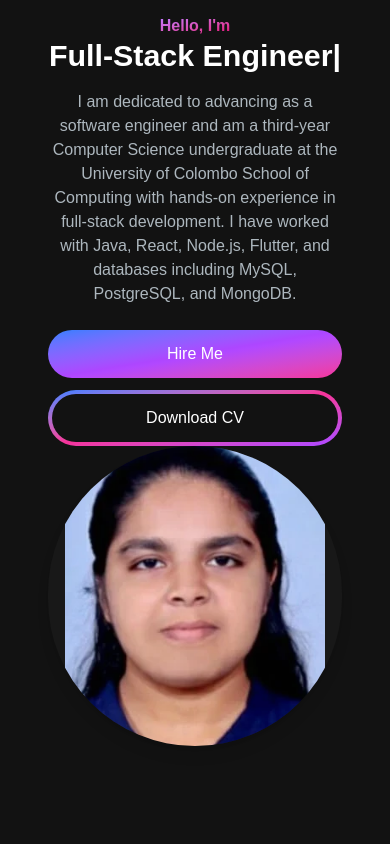
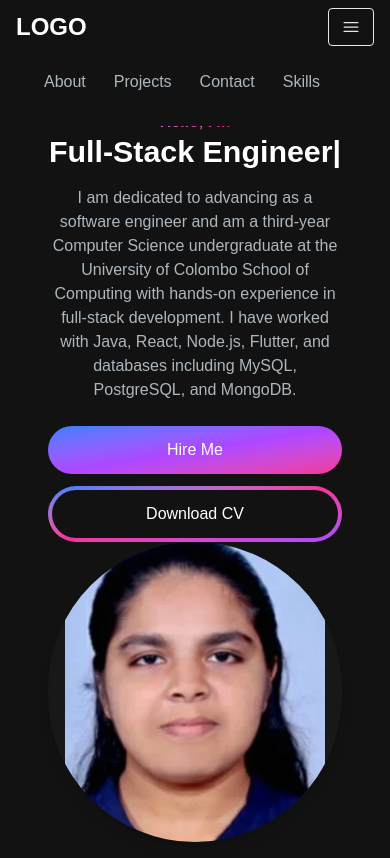
Before and after one commit to HimashaChinthani/my-Portfolio, a Next.js app: page / in a window 390 px wide. Built offline with nearby package versions, Linux system fonts and the light colour scheme.

Commit message:
create navbar

```diff
--- /dev/null
+++ b/app/components/NavBar.jsx
@@ -0,0 +1,65 @@
+ "use client";
+ import React, { useState } from 'react'
+
+ import Link from "next/link";
+import NavLink from "./NavLink";
+import { Bars3Icon, XMarkIcon } from "@heroicons/react/24/solid";
+
+
+const navLinks=[
+    {
+        title:"About",
+        path:"#about",
+    },
+    {
+        title:"Projects",
+        path:"#projects",
+    },
+    {
+        title:"Contact",
+        path:"#contact",
+    },
+    {
+        title:"Skills",
+        path:"#skills",
+    },
+]
+ const NavBar = () => {
+    const[navbarOpen,setNavbarOpen]=useState(false);
+   return (
+     <nav className='fixed top-0 left-0 right-0 z-10 bg-[#121212] bg-opacity-90'>
+        <div className='flex flex-wrap items-center justify-between mx-auto px-4 py-2'>
+            <Link href={"/"} className=" text-2xl md:text-5xl text-white font-semibold">LOGO</Link>
+            <div className='mobile-menu block md:hidden'>
+               {navbarOpen ? (
+  <button
+    onClick={() => setNavbarOpen(false)} // close menu
+    className='flex items-center px-3 py-2 border rounded border-slate-200 hover:text-white hover:border-white text-slate-200'
+  >
+    <XMarkIcon className="h-5 w-5" />
+  </button>
+) : (
+  <button
+    onClick={() => setNavbarOpen(true)} // open menu
+    className='flex items-center px-3 py-2 border rounded border-slate-200 hover:text-white hover:border-white text-slate-200'
+  >
+    <Bars3Icon className="h-5 w-5" />
+  </button>
+)}
+
+            </div>
+            <div className='menu'>
+<ul className='flex p-4 md:p-0 md:flex-row md:space-x-8 mt-0'>
+   {navLinks.map((link, index) => (
+    <li key={index}>
+        <NavLink href={link.path} title={link.title} />
+    </li>
+   ))}
+</ul>
+            </div>
+        </div>
+     </nav>
+   )
+ }
+
+ export default NavBar
--- /dev/null
+++ b/app/components/NavLink.jsx
@@ -0,0 +1,14 @@
+import Link from "next/link";
+
+const NavLink = ({ href, title }) => {
+  return (
+    <Link
+      href={href}
+      className=" flex flex-col space-y-4block py-2 pl-3 pr-4 text-[#ADB7BE] sm:text-xl rounded md:p-0 hover:text-white"
+    >
+      {title}
+    </Link>
+  );
+};
+
+export default NavLink;
--- a/app/page.tsx
+++ b/app/page.tsx
@@ -1,10 +1,11 @@
 import Image from "next/image";
 import HeroSection from "./components/HeroSection"
-
+import NavBar from "./components/NavBar";
 export default function Home() {
   return (
       <main className="flex min-h-screen flex-col bg-[#121212] ">
-         <div className="container mx-auto px-12 py-4">
+        <NavBar />
+         <div className="container mt-24 mx-auto px-12 py-4">
        <HeroSection/>
        </div>
       </main>
--- a/package.json
+++ b/package.json
@@ -9,6 +9,7 @@
     "lint": "eslint"
   },
   "dependencies": {
+    "@heroicons/react": "^2.2.0",
     "next": "16.0.0",
     "react": "19.2.0",
     "react-dom": "19.2.0",
```
Also changed, not shown: 1 other file (tests, documents, lock files or other folders).
